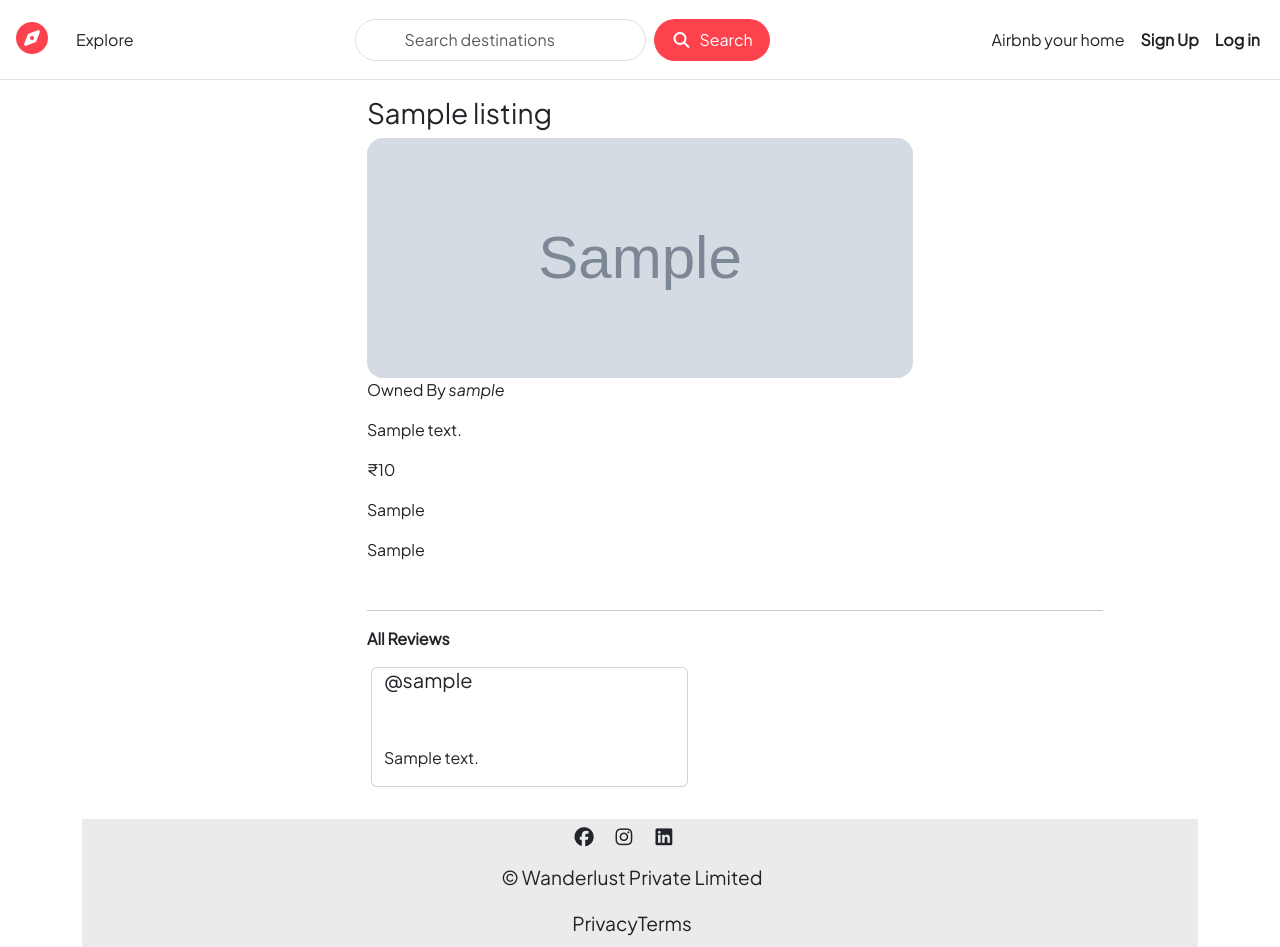
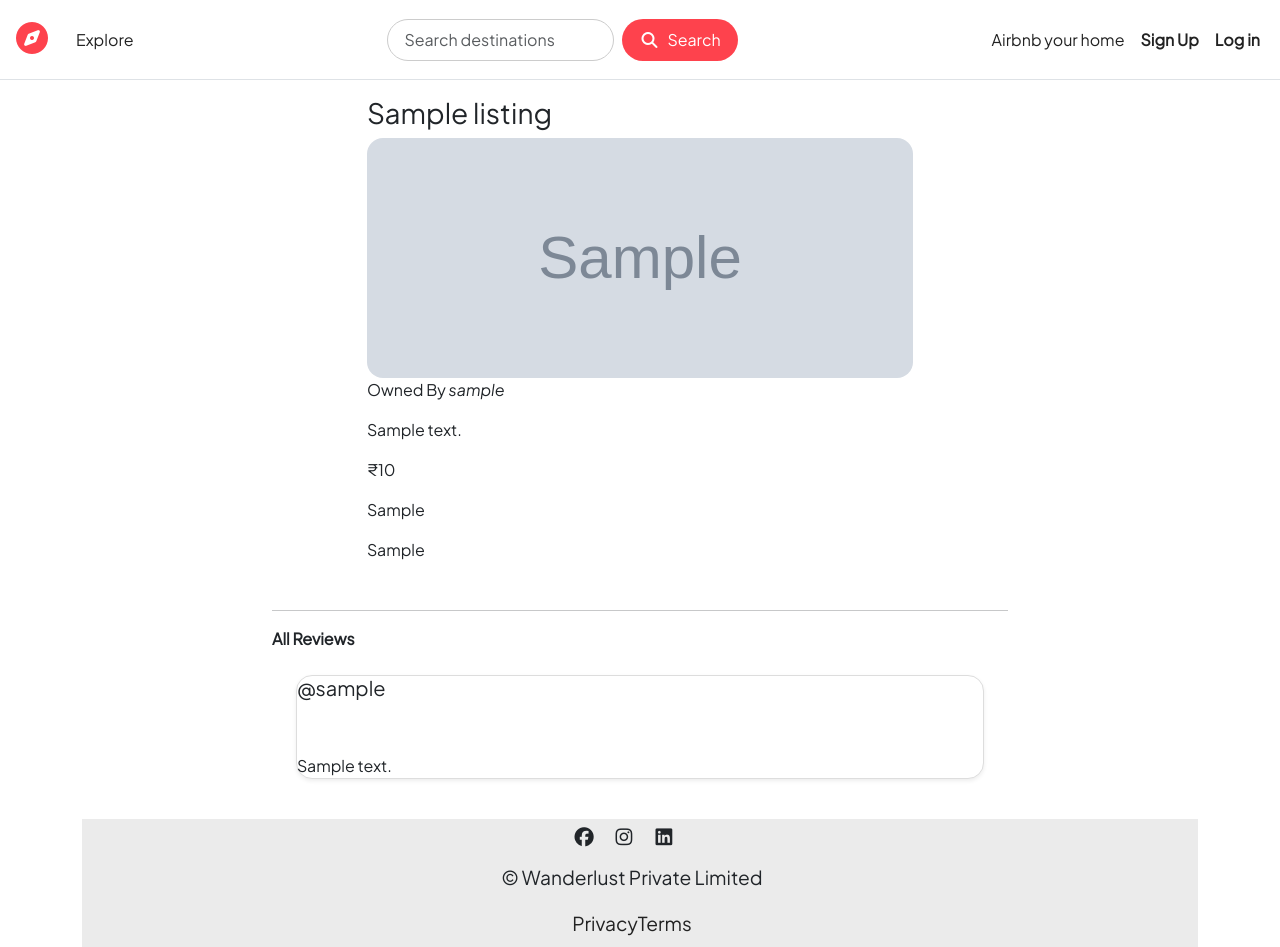
Before and after one commit to Akanksha212004/Wanderlust, a Node server app: page /listings/600000000000000000000001 in a window 1280 px wide. Run offline with Node 20, Linux system fonts and the light colour scheme; tables that the repository leaves empty hold one stand-in row (values such as "Sample post"); grey boxes marked "Sample" are stand-in pictures; some libraries are stand-ins or nearby versions.

Commit message:
Improved review design

```diff
--- a/public/css/rating.css
+++ b/public/css/rating.css
@@ -195,3 +195,60 @@
   -webkit-transition: background-position .7s;
   transition: background-position .7s;
 }
+
+
+/* Reviews Container */
+.reviews-row{
+  display: flex;
+  flex-wrap: wrap;
+  justify-content: center;
+  padding: 0 1rem;   /* left/right padding */
+}
+
+
+/* Review Card */
+.review-card{
+  /* flex: 1 1 calc(50% - 0.5rem);   /* 2 per row with gaps */
+  /* min-width: 250px;   ensures text files */
+  /* box-sizing: border-box; */
+  display: flex;
+  justify-content: center;
+}
+
+.review-card .card{
+  width: 100%;
+  border-radius: 1rem;
+  border: 1px solid #ddd;
+  transition: transform 0.2s ease, box-shadow 0.2s ease;
+}
+
+.review-card .card:hover{
+  transform: translate(-5px);
+  box-shadow: 0 4px 2px rgba(0, 0, 0, 0.1);
+}
+
+
+/* Mobile responsiveness */
+@media (max-width: 576px){
+  .review-card{
+    flex: 1 1 100%;   /* 1 per row */
+  }
+}
+
+@media (max-width: 768px){
+  .review-card{
+    flex: 1 1 100%;
+    margin: 0.5rem 0;
+  }
+
+  .reviews-row{
+    padding: 0 1rem;
+  }
+}
+
+@media (min-width: 760px) {
+  .review-card{
+    flex: 1 1 calc(50% - 1rem);
+    margin: 0.5rem;
+  }
+}
--- a/views/includes/navbar.ejs
+++ b/views/includes/navbar.ejs
@@ -20,8 +20,14 @@
 
   .search-inp{
     border-radius: 25px;
-    padding: 0.5rem 3rem 0.5rem 3rem;
+    padding: 0.5rem 1rem 0.5rem 1rem;
     font-size: 1rem;
+    width: 100%;
+    max-width: 500px;
+    border: 1px solid #ccc;
+    box-sizing: border-box;   /* includes padding in width */
+    overflow-x: auto;   /* allows scrolling if text too long */
+    white-space: nowrap;    /* keeps placeholder on one line */
   }
 
 
--- a/views/listings/show.ejs
+++ b/views/listings/show.ejs
@@ -17,7 +17,7 @@
 
             </div>
 
-            <div class="card col-6 offset-3 show-card listing-card">
+            <div class="card col-lg-6 offset-3 col-md-8 offset-md-2 col-10 mx-auto show-card listing-card">
                 <img src="<%= listing.image.url %>" class="card-img-top show-img" alt="listing_image">
                 <div class="card-body">
                     <p class="card-text">Owned By <i><%= listing.owner.username %></i></p>
@@ -33,7 +33,10 @@
 
         <% if(currUser && listing.owner._id.equals(currUser._id)) { %>
             <div class="btns">
-                <a href="/listings/<%=listing._id%>/edit" class="btn btn-dark col-1 offset-3 edit-btn">Edit</a>
+                <a href="/listings/<%=listing._id%>/edit"
+                    class="btn btn-dark col-5 col-md-2 offset-md-3 edit-btn">
+                    Edit
+                </a>
 
                 <form method="POST" action="/listings/<%= listing._id %>?_method=DELETE">
                     <button class="btn btn-dark offset-5">Delete</button>
@@ -43,7 +46,7 @@
         <% } %>
 
 
-    <div class="col-8 offset-3 mb-3">
+    <div class="col-lg-8 offset-lg-2 col-md-10 offset-md-1 col-12 max-auto mb-3">
         <hr>
 
 <!-- User logged in ho tabhi 'Reviews' add karne ka option hona chahiye -->
@@ -89,30 +92,29 @@
 
             <p><b>All Reviews</b></p>
 
-            <div class="row">
+            <div class="row reviews-row">
             <% for(review of listing.reviews) { %>
-                <div class="card col-5 mb-3 ms-3">
+                <div class="col-lg-5 col-md-6 col-12 review-card mb-4">
+                  <div class="card h-100 shadow-sm">
                     <div class="card-body">
                         <h5 class="card-title">@<%= review.author.username %></h5>
 
-                        <p class="starability-result card-text" data-rating="<%= review.rating %>">
+                        <p class="starability-result card-text" data-rating="<%= review.rating %>"></p>
 
                         <p class="card-text"> <%= review.comment %> </p>
-                        </p>
-
-                    </div>
-
 
                         <!-- Delete Button (along with the condition ki jis user ne jo review create kiya hai use bas apne review ke liye hi delete button dikhayi de -->
 
                         <% if(currUser && currUser._id.equals(review.author._id)) { %>
 
-                     <form class="mb-3" method="POST" action="/listings/<%= listing._id%>/reviews/<%= review._id %>?_method=DELETE">
-                        <button class="btn btn-sm btn-dark">Delete</button>
+                            <form method="POST" action="/listings/<%= listing._id%>/reviews/<%= review._id %>?_method=DELETE">
+                                <button class="btn btn-sm btn-dark mt-2">Delete</button>
                             </form>
 
                         <% } %>
 
+                    </div>
+                  </div>
                 </div>
 
             <% } %>
```
Lines whose indentation alone changed are shown as unchanged.
